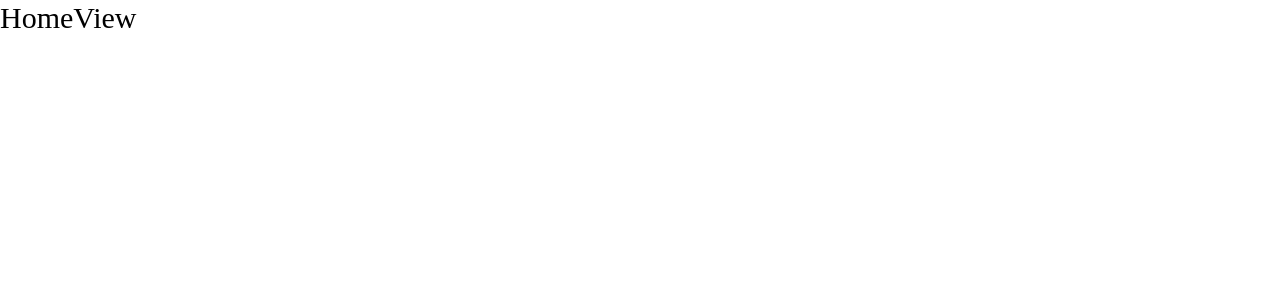
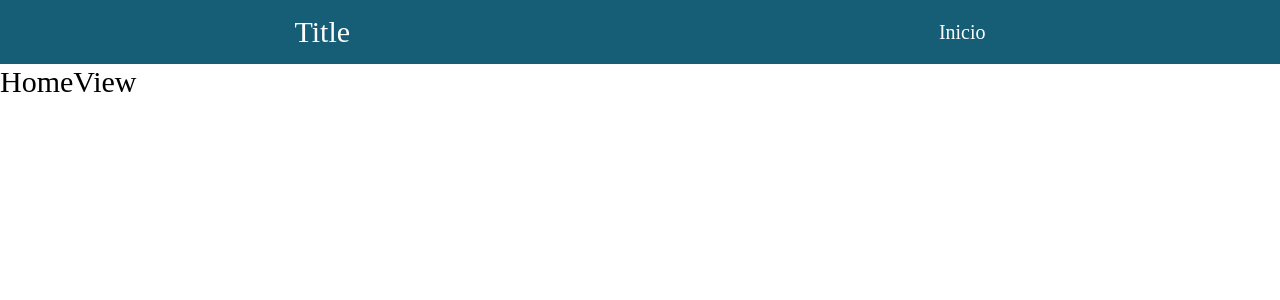
Before and after one commit to Barboza13/personal-finance, a Vue app: page / in a window 1280 px wide. Shown: the top 300 px of the page. Built offline with nearby package versions, Linux system fonts and the light colour scheme.

Commit message:
Added MainLayout and Navbar components.

```diff
--- /dev/null
+++ b/src/components/NavBar.vue
@@ -0,0 +1,22 @@
+<script lang="ts" setup></script>
+
+<template>
+  <nav class="flex justify-around items-center h-16 bg-cyan-800">
+    <section>
+      <router-link to="/">
+        <h1 class="text-3xl text-white">Title</h1>
+      </router-link>
+    </section>
+    <section>
+      <ul class="gap-2">
+        <li>
+          <router-link to="/">
+            <h1 class="text-xl text-white">Inicio</h1>
+          </router-link>
+        </li>
+      </ul>
+    </section>
+  </nav>
+</template>
+
+<style scoped></style>
--- /dev/null
+++ b/src/layouts/MainLayout.vue
@@ -0,0 +1,16 @@
+<script lang="ts" setup>
+import NavBar from '@components/NavBar.vue'
+</script>
+
+<template>
+  <header>
+    <slot name="header">
+      <NavBar />
+    </slot>
+  </header>
+  <main>
+    <slot></slot>
+  </main>
+</template>
+
+<style scoped></style>
--- a/src/output.css
+++ b/src/output.css
@@ -554,9 +554,44 @@ video {
   display: none;
 }
 
+.flex {
+  display: flex;
+}
+
+.h-16 {
+  height: 4rem;
+}
+
+.items-center {
+  align-items: center;
+}
+
+.justify-around {
+  justify-content: space-around;
+}
+
+.gap-2 {
+  gap: 0.5rem;
+}
+
+.bg-cyan-800 {
+  --tw-bg-opacity: 1;
+  background-color: rgb(21 94 117 / var(--tw-bg-opacity, 1));
+}
+
 .text-3xl {
   font-size: 1.875rem;
   line-height: 2.25rem;
+}
+
+.text-xl {
+  font-size: 1.25rem;
+  line-height: 1.75rem;
+}
+
+.text-white {
+  --tw-text-opacity: 1;
+  color: rgb(255 255 255 / var(--tw-text-opacity, 1));
 }
 
 @font-face {
--- a/src/views/HomeView.vue
+++ b/src/views/HomeView.vue
@@ -1,7 +1,13 @@
-<script lang="ts" setup></script>
+<script lang="ts" setup>
+import MainLayout from '@layouts/MainLayout.vue'
+</script>
 
 <template>
-  <h1 class="text-3xl">HomeView</h1>
+  <MainLayout>
+    <template #default>
+      <h1 class="text-3xl">HomeView</h1>
+    </template>
+  </MainLayout>
 </template>
 
 <style scoped></style>
--- a/tailwind.config.ts
+++ b/tailwind.config.ts
@@ -9,6 +9,9 @@ export default {
         sans: ['Nunito', ...defaultTheme.fontFamily.sans],
         nunito: ['Nunito'],
       },
+      colors: {
+        dark: '#222',
+      },
     },
   },
   plugins: [],
```
